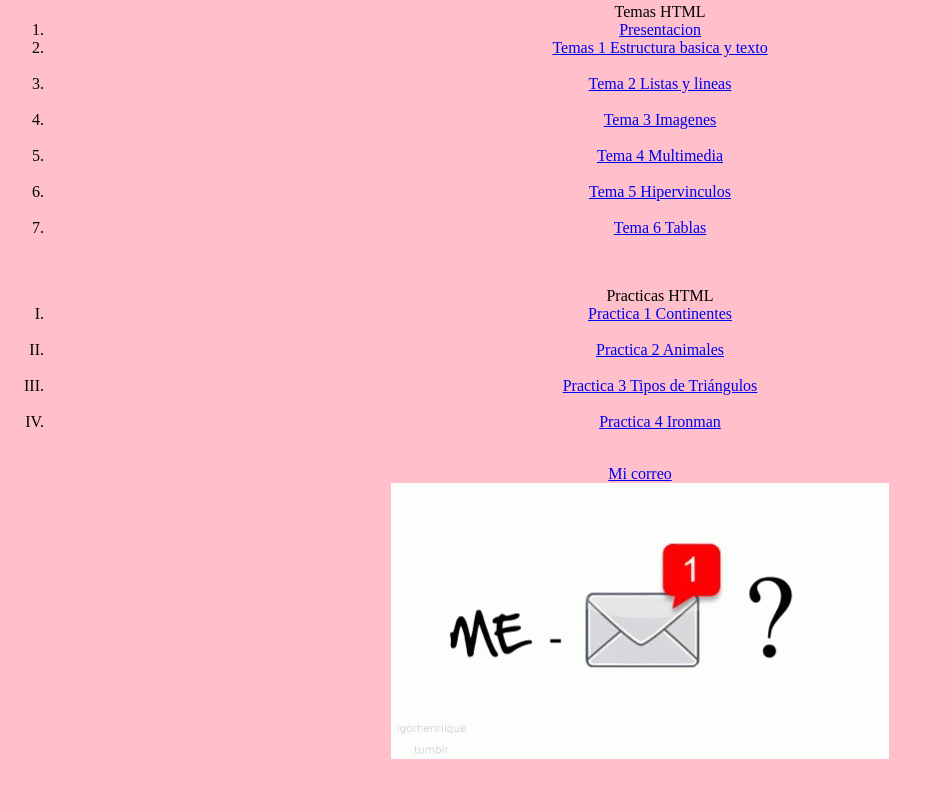
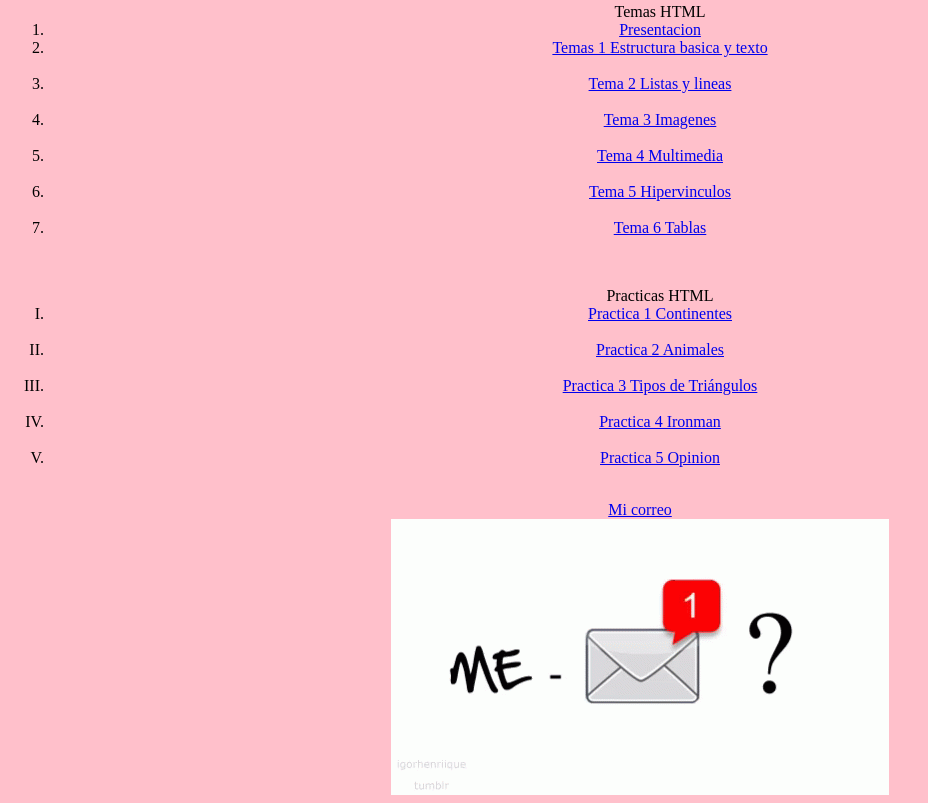
Before and after one commit to sofimndza/sofimndza.github.io, a plain HTML site: page menu_bonito.html in a window 1280 px wide. Shown: the part 551-1354 px from the top of the page, without its empty margins (0-928 px from the left). Before the commit the page ends 1318 px from the top, so only its background shows below. Drawn offline with Linux system fonts and the light colour scheme.

Commit message:
menu_bonito.html

```diff
--- a/menu_bonito.html
+++ b/menu_bonito.html
@@ -29,12 +29,15 @@
 	<li><a href="triangulo.html" target="Principal">Practica 3 Tipos de Triángulos</a></li>
 	<br>
 	<li><a href="division.html" target="Principal">Practica 4 Ironman</a></li>
+	<br>
+	<li><a href="mi_opinion.html" target="Principal">Practica 5 Opinion</a></li>
 	</ol>
 	<br>
 	<a href="sofiakilo07@gmail.com">Mi correo</a>
 	<br>
 	<a href="sofiakilo07@gmail.com"><img src="Correo-2.gif"></a>
 
+
 </center>
 </body>
 
```
